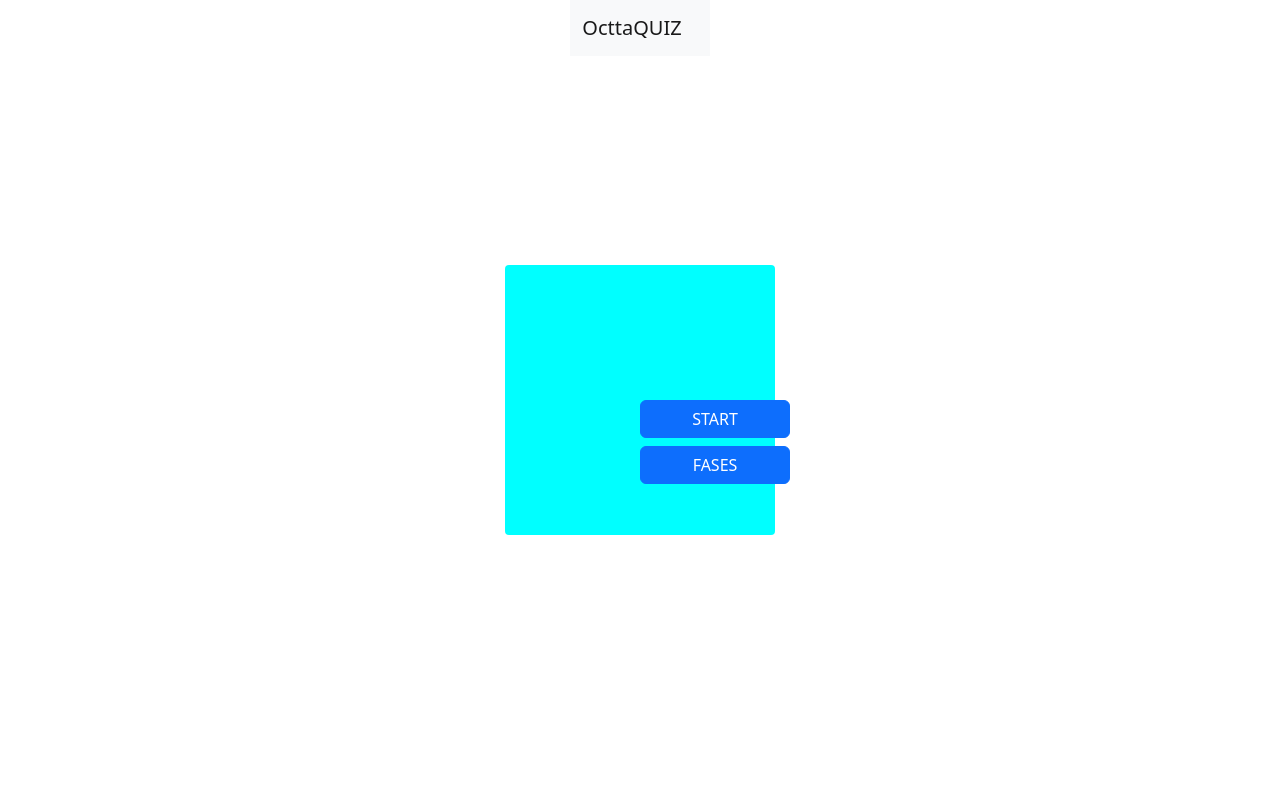
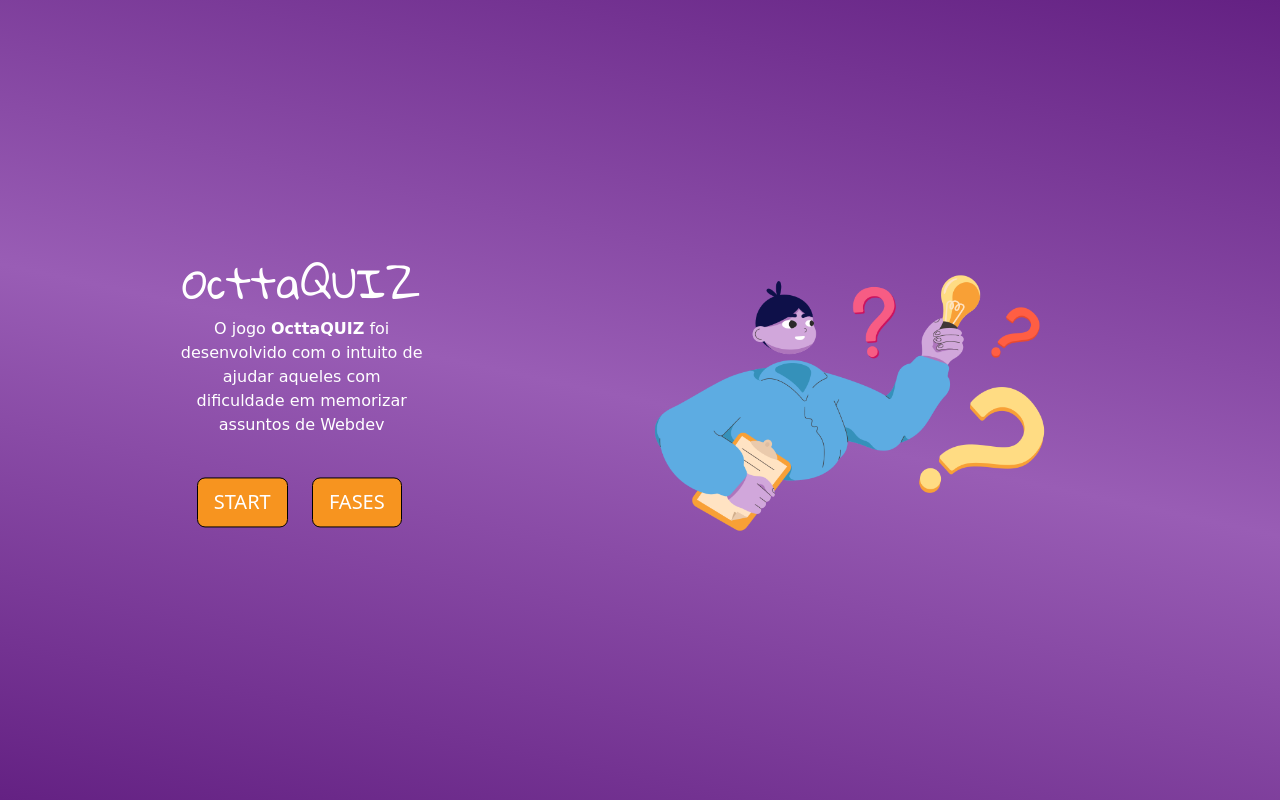
Before and after one commit to Octtavo/OcttaQUIZ, a plain HTML site: page index.html in a window 1280 px wide. Drawn offline with nearby package versions, Linux system fonts and the light colour scheme.

Commit message:
Refazendo o landingpage

```diff
--- a/css/style.css
+++ b/css/style.css
@@ -1,28 +1,73 @@
+@font-face {
+    font-family: 'Gloria Hallelujah';
+    src: url(../fontes/GloriaHallelujah-Regular.ttf);
+}
+:root{
+    --color-linear-header-1: #8540a5;
+    --color-linear-header-2: #995db5d8;
+    --font-h1: 'Gloria Hallelujah';
+}
+
+
 header{
+    background-image: linear-gradient(12deg, #642183, #995db5, #642183);
+    height: 100vh;
+}
+/*FOR DESKTOP*/
+#container-header{
     display: flex;
-    justify-content: center;
-}
-main{
-    position: absolute;
+    justify-content: space-evenly;
+    justify-items: center;
+    position: relative;
     left: 50%;
     top: 50%;
     transform: translate(-50%, -50%);
 }
-.grid{
-    background-color: aqua;
-    border-radius: 4px;
+/*FOR PHONE*/
+@media only screen and (max-width: 750px) {
+    #container-header{
+        display: flex;
+        flex-direction: column;
+        justify-content: center;
+    }
+    #container-i1{
+        margin: 50px auto;
+    }
+    #container-header img{
+        display: none;
+    }
+  }
+
+
+
+
+
+
+
+#container-i1{
+    display: flex;
+    flex-direction: column;
+
 }
-.g-col-4{
-    width: 270px;
-    height: 270px;
+#info{
+    width: 250px;
+    color: white;
 }
-#d-grid-gap-2{
-    position: absolute;
-    left: 50%;
-    top: 50%;d
-    transform: translate(-50%, -50%);
+#info h1{
+    text-align: center;
+    font-family: var(--font-h1)
 }
-#btn-btn-primary{
-
-    width: 150px;
+#info P{
+    text-align: center;
+    font-family: cursive;
+    margin-top: 10px;
 }
+#btns{
+    height: 50px;
+    margin-left: 20px;
+    background-color: #f7941f;
+    border: 1px solid black;
+}
+#btns:hover{
+    background-color: #d37a0e;
+}
--- a/index.html
+++ b/index.html
@@ -10,23 +10,24 @@
   <body>
 
     <header>
-        <nav class="navbar bg-light">
-            <div class="container-fluid">
-              <a class="navbar-brand" href="#">OcttaQUIZ</a>
-            </div>
-          </nav>
+
+      <section id="container-header">
+        <div id="container-i1">
+          <div id="info">
+             <h1>OcttaQUIZ</h1>
+             <p>O jogo <strong>OcttaQUIZ</strong> foi desenvolvido com o intuito de ajudar aqueles com dificuldade em memorizar assuntos de Webdev</p>
+          </div>
+             <br>
+          <div id="container-btns">
+              <button type="button" class="btn btn-primary btn-lg" id="btns">START</button>
+              <button type="button" class="btn btn-primary btn-lg" id="btns">FASES</button>
+          </div>
+        </div>
+
+        <img src="./imagens/bg-boyquest.png" class="img-fluid" alt="image-boy-genios" width="500px">
+
+      </section>
     </header>
-    <main>
-        <div class="grid">
-            <div class="g-col-4">
-                <div class="d-grid gap-2" id="d-grid-gap-2">
-                    <button class="btn btn-primary" type="button" id="btn-btn-primary">START</button>
-                    <button class="btn btn-primary" type="button" id="btn-btn-primary">FASES</button>
-                </div>
-            </div>
-          </div>
-    </main>
-
 
 
 
```
Also changed, not shown: fontes/GloriaHallelujah-Regular.ttf (added), imagens/bg-boyquest.png (added), imagens/favicon.ico (deleted).
